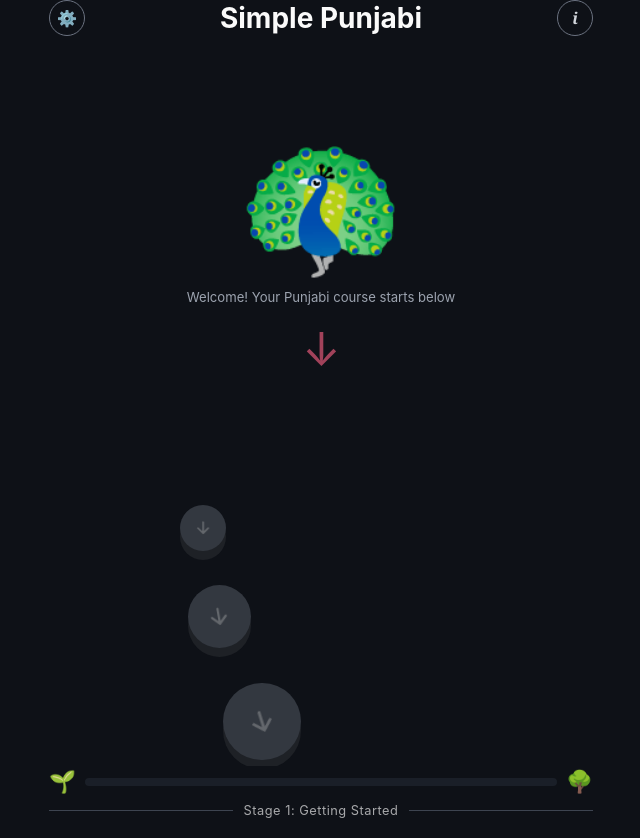
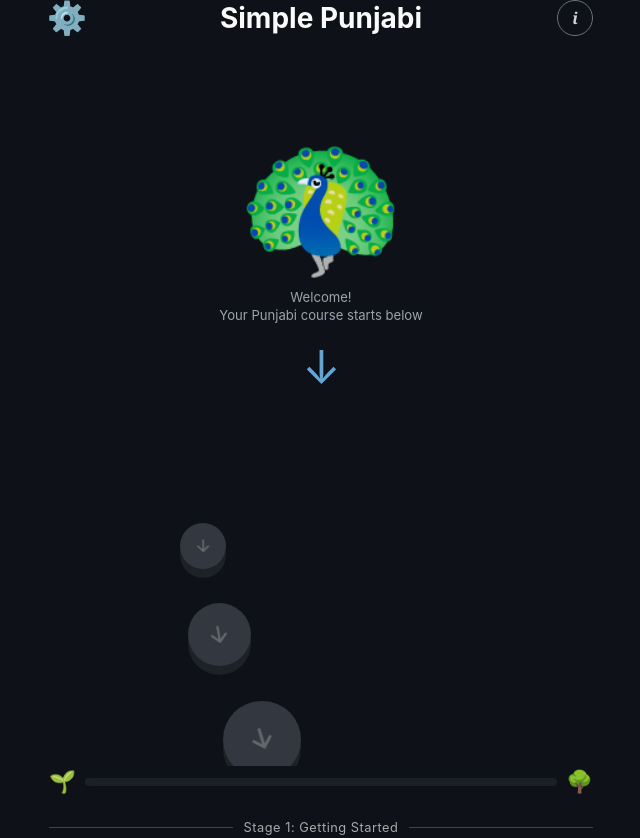
Before and after one commit to sachinchopra35/Quizlet-App, a website built with Vite: page mobile/index.html in a window 1280 px wide. Shown: the top 838 px of the page, without its empty margins (319-959 px from the left). Built offline with nearby package versions, Linux system fonts and the light colour scheme; files whose address does not match are found by name.

Commit message:
More colouring

```diff
--- a/mobile/src/mapView.ts
+++ b/mobile/src/mapView.ts
@@ -650,7 +650,7 @@ export function mapHtml(vm: MapViewModel): string {
         <button type="button" class="hero-peacock" id="hero-peacock" aria-label="Welcome peacock">🦚</button>
       </div>
       <div class="globe-scroll-cue">
-        <span>Welcome! Your Punjabi course starts below</span>
+        <span>Welcome!<br>Your Punjabi course starts below</span>
         <span class="globe-arrow" aria-hidden="true">&#8595;</span>
       </div>
     </section>
--- a/mobile/src/sparkleBurst.ts
+++ b/mobile/src/sparkleBurst.ts
@@ -1,5 +1,5 @@
 const LANDMARK_COLORS = [
-  "#923048",
+  "#5b9fd4",
   "#459832",
   "#4496d8",
   "#8f52e8",
--- a/mobile/src/styles.css
+++ b/mobile/src/styles.css
@@ -1,11 +1,13 @@
 :root {
-  --accent: #923048;
-  --accent-border: #ad4660;
-  --accent-shade: #5e2230;
-  --accent-muted: #dfa8b5;
-  --accent-soft: rgba(146, 48, 72, 0.15);
-  --accent-soft-mid: rgba(146, 48, 72, 0.14);
-  --accent-soft-light: rgba(146, 48, 72, 0.12);
+  --accent: #5b9fd4;
+  --accent-border: #6eb0e0;
+  --accent-shade: #2b73b3;
+  --accent-muted: #9ecbff;
+  --accent-soft: rgba(91, 159, 212, 0.15);
+  --accent-soft-mid: rgba(91, 159, 212, 0.14);
+  --accent-soft-light: rgba(91, 159, 212, 0.12);
+  --beast-face: #923048;
+  --beast-shade: #5e2230;
   --node-depth: 9px;
   --node-size: 5.25rem;
   --landmark-size: 6.5rem;
@@ -459,11 +461,10 @@ button.primary {
   width: 2.25rem;
   height: 2.25rem;
   padding: 0;
-  border: 1.5px solid #6b7280;
-  border-radius: 50%;
+  border: none;
+  border-radius: 0;
   background: transparent;
-  color: #d1d5db;
-  font-size: 1rem;
+  font-size: 2rem;
   line-height: 1;
   display: flex;
   align-items: center;
@@ -1147,8 +1148,8 @@ button.primary {
 }
 
 .level-node.level-beast {
-  --node-face: #886848;
-  --node-shade: #665038;
+  --node-face: var(--beast-face);
+  --node-shade: var(--beast-shade);
 }
 
 /* ---------- Popups ---------- */
@@ -1479,7 +1480,7 @@ button.primary {
   border-radius: 0.7rem;
   background: var(--accent-soft-light);
   border: 1.5px solid var(--accent-border);
-  color: #f5e8eb;
+  color: #eef6fc;
   line-height: 1;
 }
 
```
